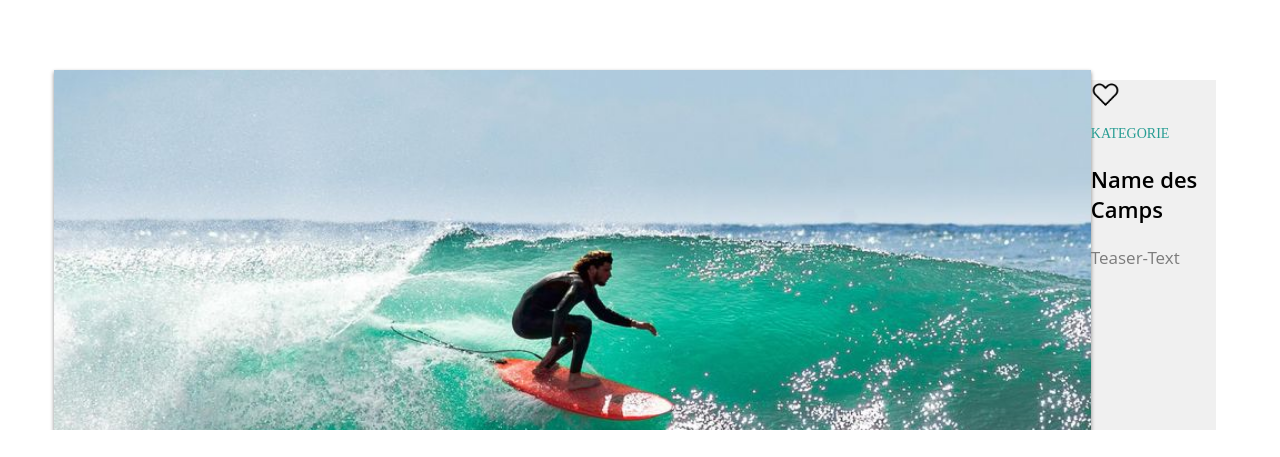
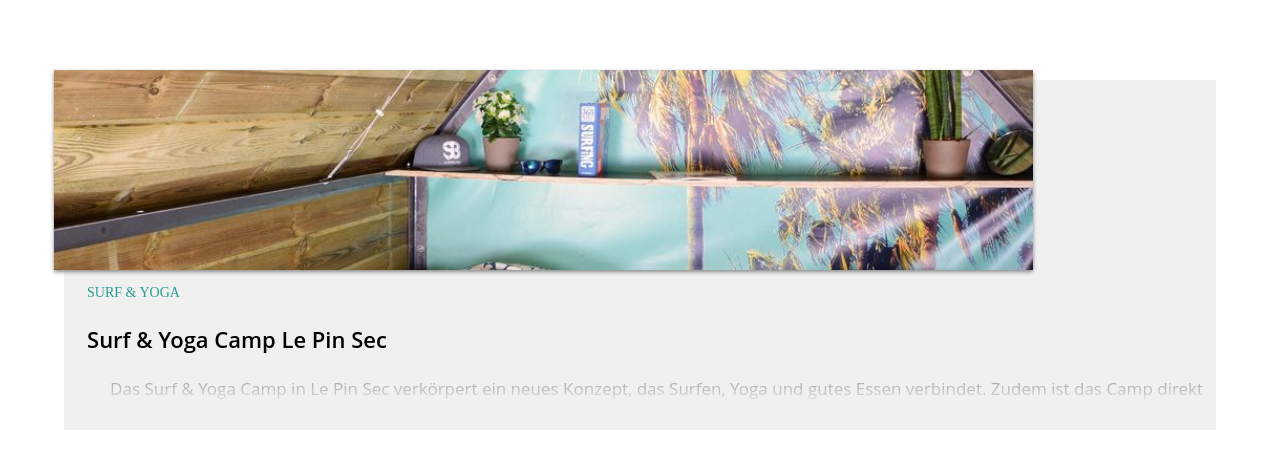
Before and after one commit to nadiaetter/Surfcamp-Finder, a Vue app: page /#/list in a window 1280 px wide. Shown: the part 343-800 px from the top of the page. Built offline with nearby package versions, Linux system fonts and the light colour scheme.

Commit message:
Styled List Elements, fixed Navigation

```diff
--- a/src/assets/scss/partials/_colors.scss
+++ b/src/assets/scss/partials/_colors.scss
@@ -2,4 +2,4 @@ $main-color: #279D93;
 $main-color-pale: #77C2BC;
 $light-grey: #F0F0F0;
 $heart-red: #AE0000;
-$text-grey: #7C7C7C;
+$text-grey: #3C3C3C;
--- a/src/assets/scss/partials/_font-styles.scss
+++ b/src/assets/scss/partials/_font-styles.scss
@@ -25,6 +25,7 @@ h1 {
 .text-teaser {
   color: $text-grey;
   margin-left: 4%;
+  margin-top: 0;
   font: {
     family: $main-font;
     size: 17px;
@@ -64,6 +65,8 @@ h1 {
   color: $main-color;
   text-transform: uppercase;
   margin-left: 2%;
+  margin-top: 0;
+  margin-bottom: 0;
   font: {
     family: $secondary-font;
     size: 14px;
--- a/src/assets/scss/partials/_list-elements.scss
+++ b/src/assets/scss/partials/_list-elements.scss
@@ -68,38 +68,45 @@
 }
 
 .single-element {
+  display: flex;
+  flex-direction: column;
   background-color: $light-grey;
   width: 90%;
   height: 350px;
   margin-top: 10%;
-
 }
 
 .single-element-img {
-  width: 90%;
+  height: 200px;
+  width: 85%;
+  object-fit: cover;
   box-shadow: 0px 2px 4px #888888;
-  float: left;
   margin-left: -10px;
   margin-top: -10px;
   margin-bottom: 15px;
 }
 
-.single-element-like {
-  height: 8%;
-}
+// .single-element-like {
+//   height: 13%;
+// }
 
 .single-element-title {
   color: black;
-  margin-left: 2%;
+  margin: 2%;
   z-index: 4;
   font: {
     family: $main-font;
     size: 22px;
     weight: 600; //Semibold
   }
-
 }
 
+.fade {
+  background: linear-gradient(to bottom, rgba($light-grey,0) 0%,rgba($light-grey,1) 75%);
+  height: 100px;
+  margin-top: -100px;
+  position: relative;
+}
 
 .portrait-picture {
   margin-top: 3%;
--- a/src/components/Navigation.vue
+++ b/src/components/Navigation.vue
@@ -6,7 +6,6 @@
         <img class="nav-element" src="../assets/img/search.png">
       </router-link>
     </div>
-
       <router-link to="/">
         <img id="pinecone" src="../assets/img/pinecone.png">
       </router-link>
@@ -45,15 +44,9 @@
       </div>
     </div>
   </div>
-
-
 </template>
 
 <script>
-
-const Child = {
-  template: '#childarea'
-};
 
 export default {
   name: 'navigation',
@@ -65,12 +58,9 @@ export default {
   },
 
   methods: {
-    goHome() {
-      this.$router.push({name: 'home'})
-    },
     toggleShow() {
       this.isShowing=!this.isShowing;
-    },
+    }
   }
 }
 
@@ -78,6 +68,4 @@ export default {
 
 <!-- Add "scoped" attribute to limit CSS to this component only -->
 <style>
-
-
 </style>
--- a/src/views/List.vue
+++ b/src/views/List.vue
@@ -7,18 +7,21 @@
         <button class="filter-button">Reisemonat</button>
       </div>
         <button class="main-button" v-bind:href="page">Mehr Filter</button>
-    <div> <!-- Hier werden die Suchresultate aufgezeigt -->
+    <div> <!-- Area Elements -->
 
-      <!-- Das einzelne Element -->
+      <!-- Start Single Element Element -->
       <div class="flexbox-single-elements">
+        <!-- <img class="single-element-like" src="../assets/img/like.png"> -->
         <div class="single-element">
-          <img class="single-element-img" src="../assets/img/portugal_03.jpg">
-          <img class="single-element-like" src="../assets/img/like.png">
-          <p class="category">Kategorie</p>
-          <p class="single-element-title">Name des Camps</p>
-          <p class="text-teaser">Teaser-Text</p>
+          <img class="single-element-img" src="../assets/img/zarautz01.jpg">
+          <p class="category">Surf & Yoga</p>
+          <p class="single-element-title">Surf & Yoga Camp Le Pin Sec</p>
+          <p class="text-teaser">Das Surf & Yoga Camp in Le Pin Sec verkörpert ein neues Konzept, das Surfen, Yoga und gutes Essen verbindet. Zudem ist das Camp direkt am langen Sandstrand gelegen, gleich hinter einer Düne.</p>
+          <div class="fade"></div>
         </div>
       </div>
+      <!-- End Single Element -->
+
     </div>
     <div class="footer">
       <button @click="goToUeber()" class="footerButton">
```
